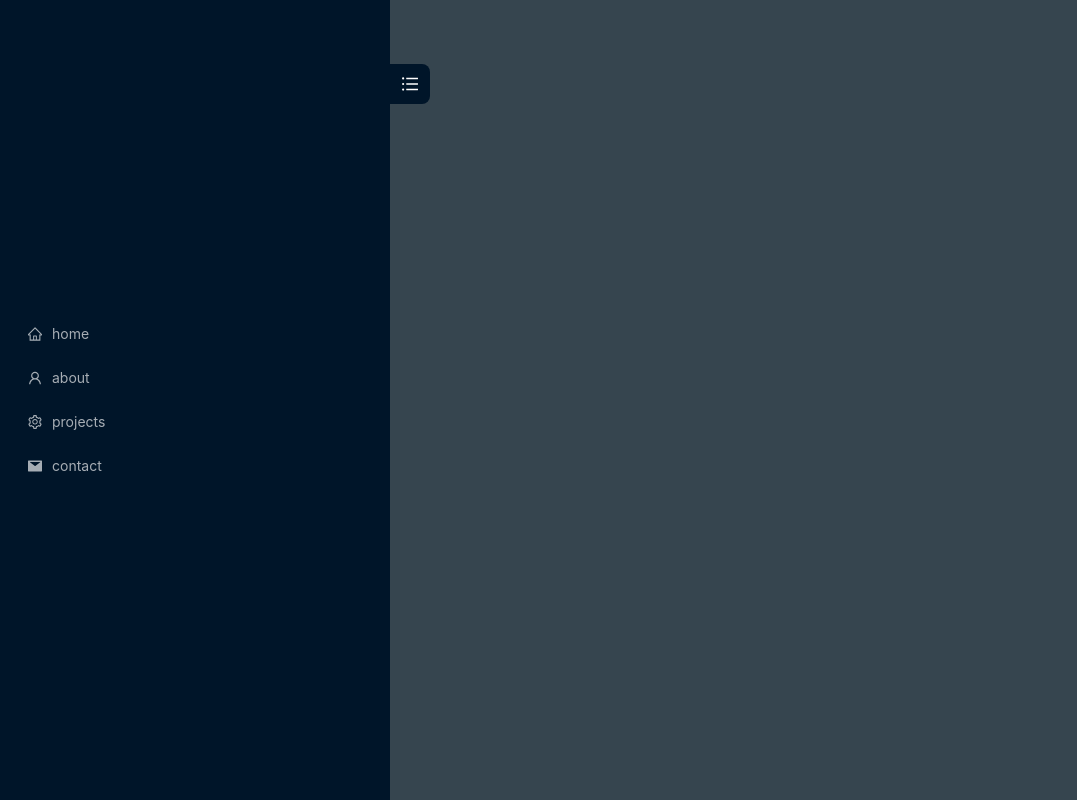
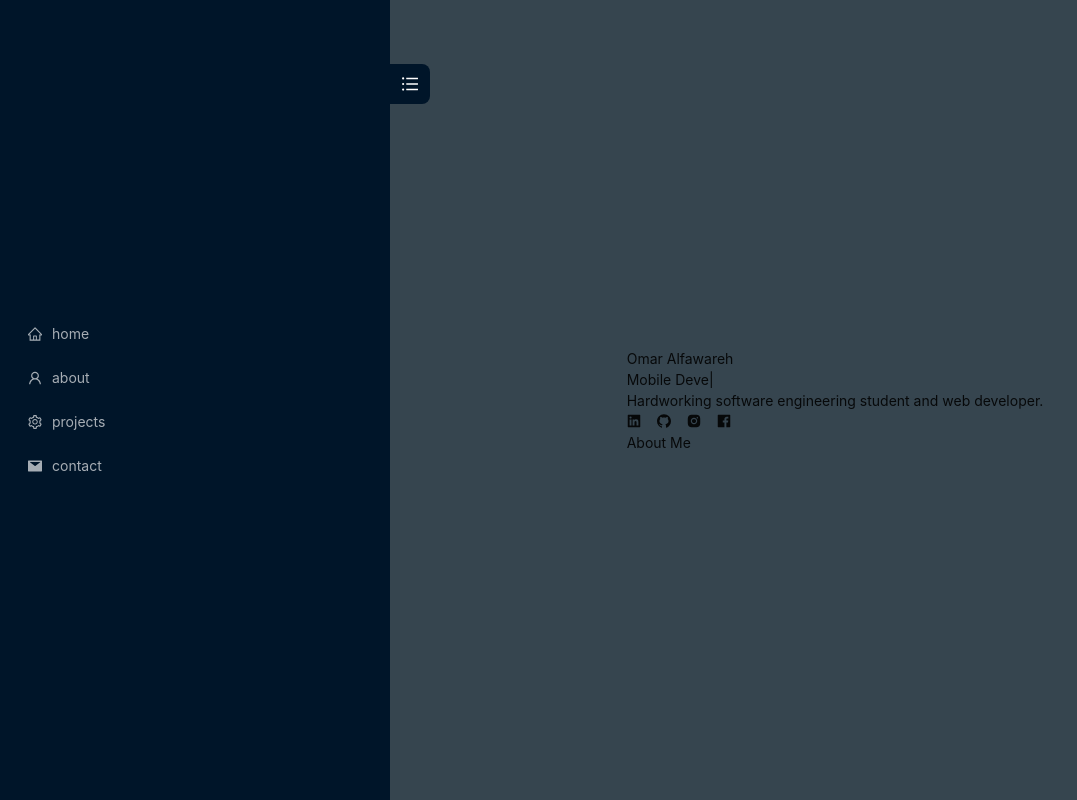
Before and after one commit to omaralfawareh/NextJSPortfolio, a Next.js app: page / in a window 1280 px wide. Shown: the whole page, without its empty margins (0-1077 px from the left). Built offline with nearby package versions, Linux system fonts and the light colour scheme.

Commit message:
remove inline styles and replace by tailwind

```diff
--- /dev/null
+++ b/components/home/index.tsx
@@ -0,0 +1,76 @@
+import React from "react";
+import {
+  LinkedinFilled,
+  GithubFilled,
+  InstagramFilled,
+  FacebookFilled,
+} from "@ant-design/icons";
+import { Flex } from "antd";
+import { TypeAnimation } from "react-type-animation";
+import { motion } from "framer-motion";
+import { useRouter } from "next/navigation";
+
+const Home = () => {
+  const router = useRouter();
+  return (
+    <motion.div
+      initial={{ x: -200, opacity: 0 }}
+      animate={{ x: 0, opacity: 1 }}
+      exit={{ x: 200, opacity: 0 }}
+      transition={{ duration: 0.8 }}
+    >
+      <div className="flex-row content-center justify-center">
+        <div className="flex-row content-center justify-center">
+          <h1>Omar Alfawareh</h1>
+          <TypeAnimation
+            className="animation"
+            sequence={[
+              "Software Engineer",
+              1000,
+              "Web Developer",
+              1000,
+              "Mobile Developer",
+              1000,
+              "Full-Stack Developer",
+              1000,
+            ]}
+            wrapper="span"
+            speed={50}
+            repeat={Infinity}
+          />
+          <p>Hardworking software engineering student and web developer.</p>
+          <Flex justify="start" gap={"middle"}>
+            <a
+              className="socials"
+              href="https://www.linkedin.com/in/omaralfawareh/"
+            >
+              <LinkedinFilled className="icons" />
+            </a>
+            <a className="socials" href="https://github.com/omaralfawareh">
+              <GithubFilled className="icons" />
+            </a>
+            <a
+              className="socials"
+              href="https://www.instagram.com/omar_alfawareh/"
+            >
+              <InstagramFilled className="icons" />
+            </a>
+            <a className="socials" href="/404">
+              <FacebookFilled className="icons" />
+            </a>
+          </Flex>
+          <button
+            onClick={() => {
+              router.push("/about");
+            }}
+            className="home-button"
+          >
+            <span>About Me</span>
+          </button>
+        </div>
+      </div>
+    </motion.div>
+  );
+};
+
+export default Home;
--- a/pages/_app.tsx
+++ b/pages/_app.tsx
@@ -12,7 +12,6 @@ import {
 const { Sider, Content } = Layout;
 
 export default function App({ Component, pageProps }: AppProps) {
-  // return <Component {...pageProps} />;
   const [collapsed, setCollapsed] = useState(false);
   const toggleSider = () => {
     setCollapsed(!collapsed);
@@ -27,78 +26,45 @@ export default function App({ Component, pageProps }: AppProps) {
         collapsed={collapsed}
         collapsedWidth="0"
         width={390}
-        // trigger={<SidebarTrigger />}
+        // trigger={<SidebarTrigger />} //for a custom sidebar trigger
       >
-        <div
-          style={{
-            display: "flex",
-            flexDirection: "row",
-            alignItems: "center",
-            justifyContent: "center",
-            height: "100vh",
-            padding: "0",
-          }}
-        >
-          <div
-            style={{
-              width: "100%",
-              display: "flex",
-              flexDirection: "column",
-              alignItems: "center",
-              justifyContent: "center",
-            }}
-          >
+        <div className="flex flex-row items-center justify-center h-full p-0">
+          <div className="flex flex-col items-center justify-center w-full">
             <Menu
               className="menu"
               theme="dark"
               mode="inline"
               onClick={({ key }) => {
-                // router.push(key);
-                // if (window.innerWidth < 768) toggleSider();
+                router.push(key);
               }}
               items={[
                 {
                   label: <h3 className="label">home</h3>,
                   key: "/",
-                  icon: <HomeOutlined className="menuIcon" />,
+                  icon: <HomeOutlined className="" />,
                 },
                 {
                   label: <h3 className="label">about</h3>,
                   key: "/about",
-                  icon: <UserOutlined className="menuIcon" />,
+                  icon: <UserOutlined className="" />,
                 },
                 {
                   label: <h3 className="label">projects</h3>,
                   key: "/projects",
-                  icon: <SettingOutlined className="menuIcon" />,
+                  icon: <SettingOutlined className="" />,
                 },
                 {
                   label: <h3 className="label">contact</h3>,
                   key: "/contact",
-                  icon: <MailFilled className="menuIcon" />,
+                  icon: <MailFilled className="" />,
                 },
               ]}
-            ></Menu>
+            />
           </div>
         </div>
       </Sider>
-      <Layout style={{ backgroundColor: "#36454f" }}>
-        <Content
-          className="container"
-          style={{
-            display: "flex",
-            flexDirection: "column",
-            alignItems: "center",
-            justifyContent: "center",
-            alignContent: "center",
-            backgroundColor: "#36454f",
-            height: "100%",
-            width: collapsed ? "100%" : "calc(100% - 390px)", //To Adjust the width based on Sider state
-            marginLeft: collapsed ? 0 : 390, //To Adjust margin based on Sider state
-            // transition:
-            //   window.innerWidth >= 768 ? "width 0.8s, margin-left 0.8s" : "", //To Specify transitions for width and margin-left but non on mobile
-          }}
-        >
+      <Layout>
+        <Content className="flex-col justify-center items-center h-full bg-[#36454f]">
           <Component {...pageProps} />
         </Content>
       </Layout>
--- a/pages/home/index.tsx
+++ /dev/null
@@ -1,83 +0,0 @@
-import React from "react";
-import {
-  LinkedinFilled,
-  GithubFilled,
-  InstagramFilled,
-  FacebookFilled,
-} from "@ant-design/icons";
-import { Flex } from "antd";
-import { TypeAnimation } from "react-type-animation";
-import { motion } from "framer-motion";
-
-const Home = () => {
-  return (
-    <motion.div
-      initial={{ x: -200, opacity: 0 }}
-      animate={{ x: 0, opacity: 1 }}
-      exit={{ x: 200, opacity: 0 }}
-      transition={{ duration: 0.8 }}
-    >
-      <Flex className="home" vertical justify="center" align="center">
-        <Flex
-          className="flex"
-          gap={70}
-          horizontal
-          justify="center"
-          align="center"
-        >
-          <Flex className="flex" vertical justify="start">
-            <h1>Omar Alfawareh</h1>
-            <TypeAnimation
-              className="animation"
-              sequence={[
-                "Software Engineer",
-                1000,
-                "Web Developer",
-                1000,
-                "Mobile Developer",
-                1000,
-                "Full-Stack Developer",
-                1000,
-              ]}
-              wrapper="span"
-              speed={50}
-              repeat={Infinity}
-            />
-            <p>Hardworking software engineering student and web developer.</p>
-            <Flex horizontal justify="start" gap={"middle"}>
-              <a
-                className="socials"
-                href="https://www.linkedin.com/in/omaralfawareh/"
-              >
-                <LinkedinFilled className="icons" />
-              </a>
-              <a className="socials" href="https://github.com/omaralfawareh">
-                <GithubFilled className="icons" />
-              </a>
-              <a
-                className="socials"
-                href="https://www.instagram.com/omar_alfawareh/"
-              >
-                <InstagramFilled className="icons" />
-              </a>
-              <a className="socials" href="/404">
-                <FacebookFilled className="icons" />
-              </a>
-            </Flex>
-            {/* <Button
-              variant="contained"
-              onClick={() => {
-                navigate("/about");
-              }}
-              className="home-button"
-            >
-              <span>About Me</span>
-            </Button> */}
-          </Flex>
-        </Flex>
-      </Flex>
-    </motion.div>
-  );
-};
-
-export default Home;
--- a/pages/index.tsx
+++ b/pages/index.tsx
@@ -1,11 +1,11 @@
-import { Inter } from "next/font/google";
+import Home from "../components/home";
 
-const inter = Inter({ subsets: ["latin"] });
-
-export default function Home() {
+export default function HomePage() {
   return (
     <main
-      className={`flex min-h-screen flex-col items-center justify-between p-24 ${inter.className}`}
-    ></main>
+      className={`min-h-screen flex flex-col items-center content-center justify-center p-24`}
+    >
+      <Home />
+    </main>
   );
 }
```
